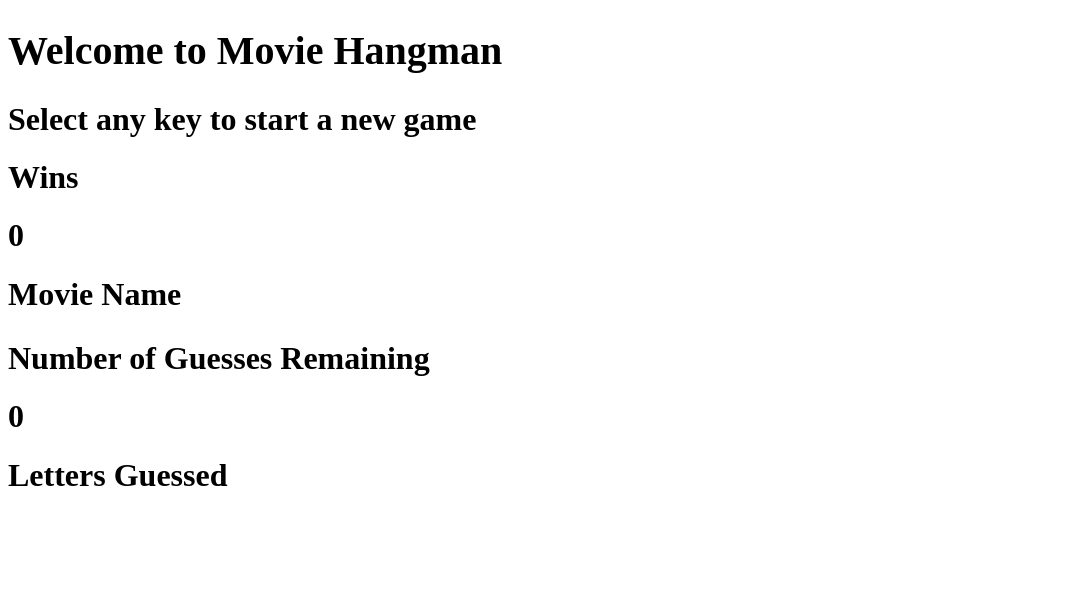
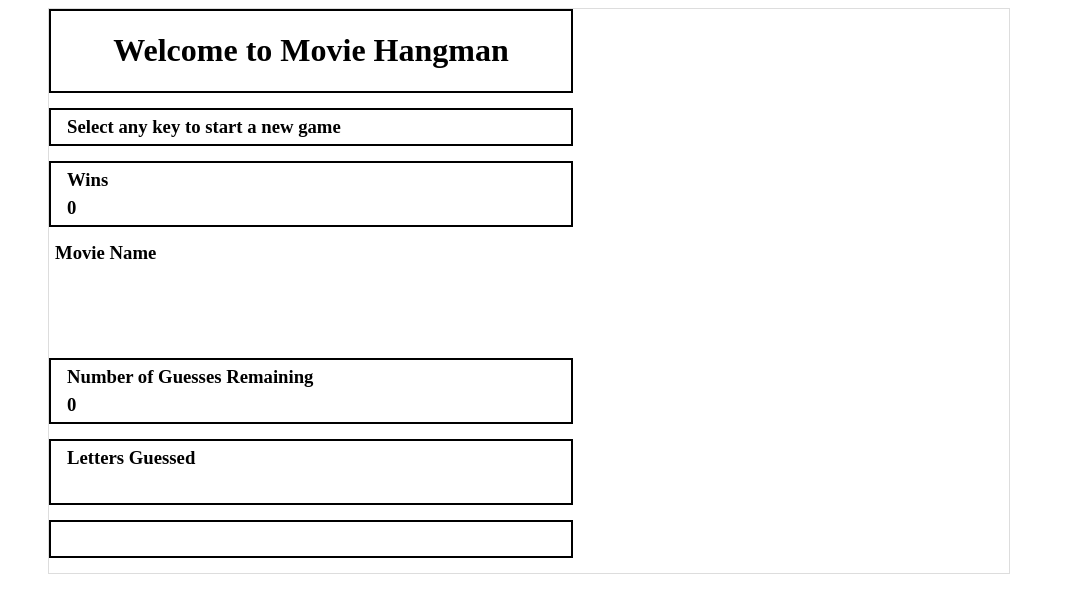
Before and after one commit to amcaron1/Word-Guess-Game, a plain HTML site: page index.html in a window 1280 px wide. Shown: the whole page, without its empty margins (0-1065 px from the left). Drawn offline with Linux system fonts and the light colour scheme.

```diff
--- a/assets/css/style.css
+++ b/assets/css/style.css
@@ -1,17 +1,36 @@
+.main-wrapper{
+    margin-left: 40px;
+    margin-right: 40px;
+    background-color: #ffffff;
+    max-width: 960px;
+    border-style: solid;
+    border-width: 0.5px;
+    border-color: #dddddd;
+}
+
+h3 {
+    margin: 6px;
+}
+.box{
+    border: solid 2px black;
+    width: 500px;
+    margin-bottom: 15px;
+    padding-left: 10px;
+    padding-right: 10px;
+}
+
 #gameBannerH{
-    font-size: 40px;
+    text-align: center;
 }
 
 #guessWordH{
     font-family: 'Courier New', Courier, monospace;
-    font-size: 40px;
     margin-bottom: 0px;
     position: relative;
-    top: 40px;
+    top: 20px;
 }
 
 #slotWordH{
     font-family: 'Courier New', Courier, monospace;
-    font-size: 40px;
     margin-top: 0px;
 }
--- a/index.html
+++ b/index.html
@@ -11,18 +11,34 @@
 </head>
 
 <body>
+    <main class="main-wrapper">
+    <div class="box">
         <h1 id="gameBannerH">Welcome to Movie Hangman</h1>
-        <h1 id="startMsgH">Select any key to start a new game</h1>
-        <h1 id="winsBannerH">Wins</h1>
-        <h1 id="winTotalH">0</h1>
-        <h1 id="movieBannerH">Movie Name</h1>
-        <h1 id="guessWordH"></h1>
-        <h1 id="slotWordH"></h1>
-        <h1 id="guessBannerH">Number of Guesses Remaining</h1>
-        <h1 id="guessesRemainingH">0</h1>
-        <h1 id="lettersBannerH">Letters Guessed</h1>
-        <h1 id="lettersGuessedH"></h1>
-        <h1 id="bottomMsgH"></h1>
+    </div>
+    <div class="box">
+        <h3 id="startMsgH">Select any key to start a new game</h3>
+    </div>
+    <div class="box">
+        <h3 id="winsBannerH">Wins</h3>
+        <h3 id="winTotalH">0</h3>
+    </div>
+    <div class="nobox">
+        <h3 id="movieBannerH">Movie Name</h3>
+        <h2 id="guessWordH">&nbsp</h2>
+        <h2 id="slotWordH">&nbsp</h2>
+    </div>
+    <div class="box">
+        <h3 id="guessBannerH">Number of Guesses Remaining</h3>
+        <h3 id="guessesRemainingH">0</h3>
+    </div>
+    <div class="box">
+        <h3 id="lettersBannerH">Letters Guessed</h3>
+        <h3 id="lettersGuessedH">&nbsp</h3>
+    </div>
+    <div class="box">
+        <h3 id="bottomMsgH">&nbsp</h3>
+    </div>
+    </main>
 
     <script>
 
@@ -73,7 +89,7 @@
             randomNumber = Math.floor(Math.random() * 10);
             currentWord = words[randomNumber];
             guessesRemaining = 15;
-            lettersGuessed = [];
+            lettersGuessed = ["none"];
             guessWord = [];
             slotWord = [];
             numberOfCorrectLetters = 0;
@@ -97,7 +113,7 @@
             slotWordJ.innerHTML = slotWord.join("");
             guessesRemainingJ.textContent = guessesRemaining;
             lettersGuessedJ.textContent = lettersGuessed;
-            bottomMsgJ.textContent = "";
+            bottomMsgJ.textContent = "Good Luck";
         }
 
         function checkLetter(char) {
@@ -135,8 +151,12 @@
         }
 
         function updateGame() {
+            if (guessesRemaining == 15) {
+                lettersGuessed = [];
+            }
+
+            lettersGuessed.push(currentChar);
             guessesRemaining = guessesRemaining - 1;
-            lettersGuessed.push(currentChar);
             guessesRemainingJ.textContent = guessesRemaining;
             lettersGuessedJ.textContent = lettersGuessed;
 
```
